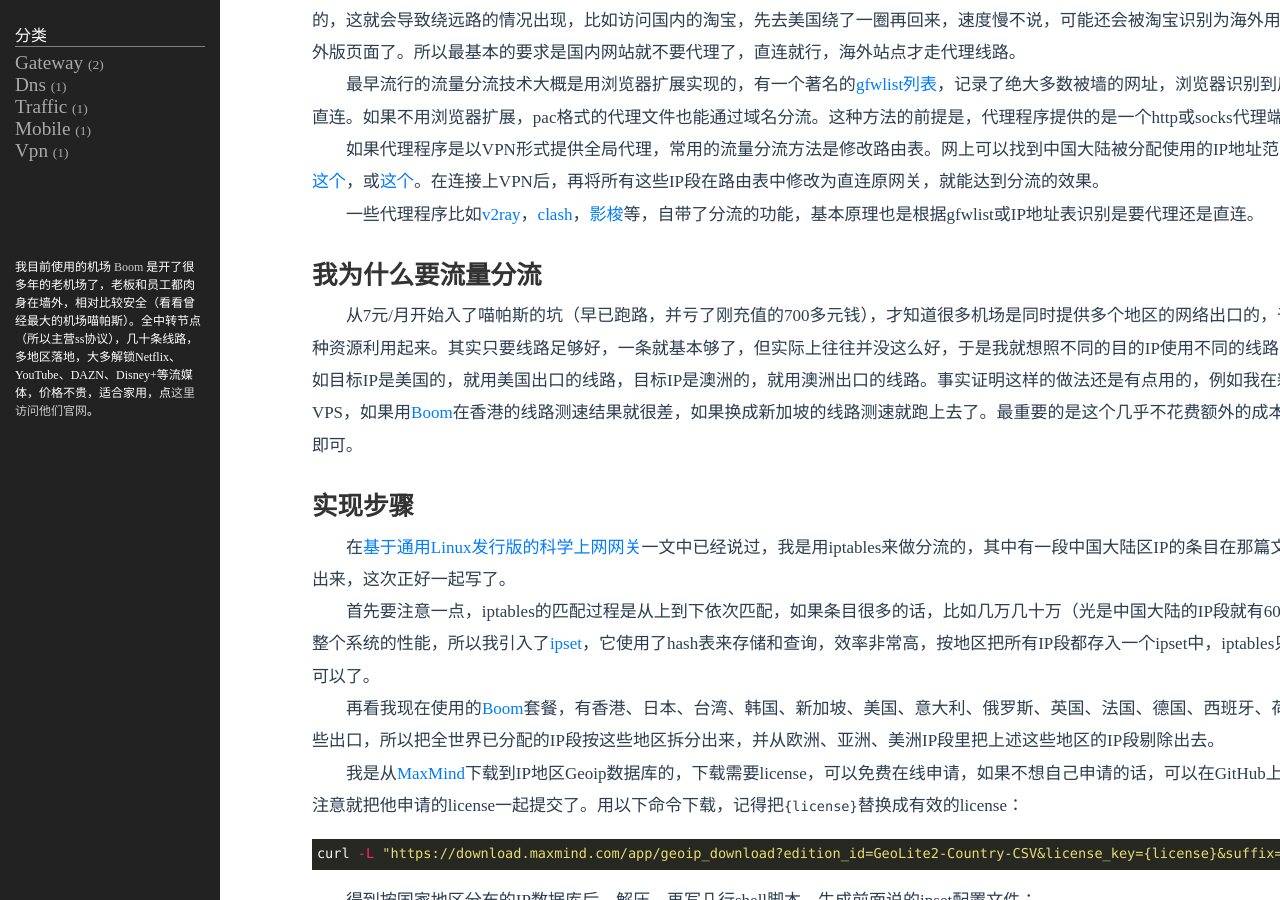
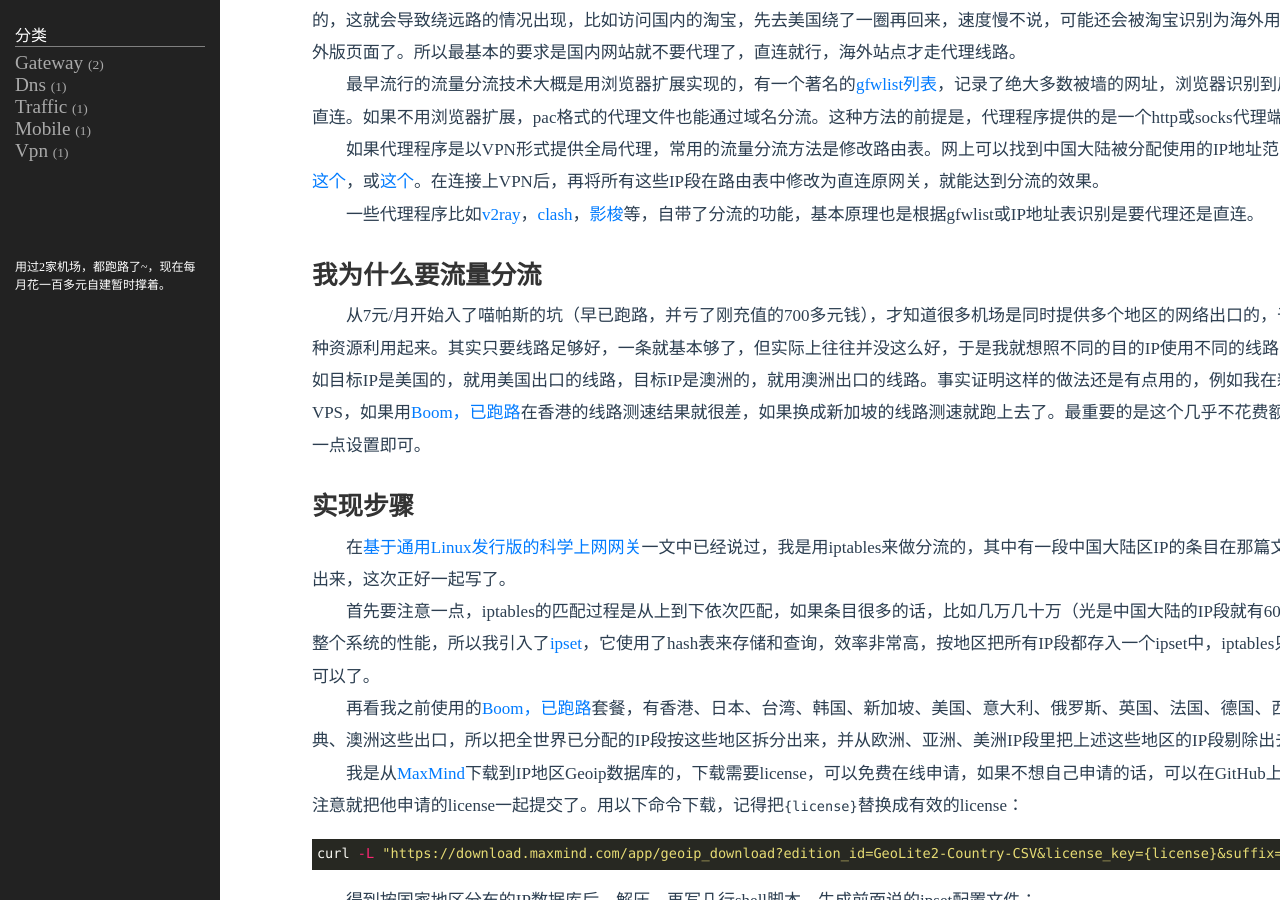
Before and after one commit to missdeer/climbover, a Jekyll site: the page built from _posts/2022-04-29-traffic-diversion.md, in a window 1280 px wide and 900 px high, scrolled down 349 px. Built offline with Jekyll 4.4.1, drawn with Linux system fonts in a browser that asks for light colours; a style sheet for code colours, icons or effects is not loaded; some of the changed text lies outside the part shown.

Commit message:
update boom info

```diff
--- a/_includes/donate.html
+++ b/_includes/donate.html
@@ -1,5 +1,2 @@
 <h1 id="打赏">打赏</h1>
-<p>&emsp;&emsp;如果你觉得本文对你有所帮助，可以考虑通过<a href="https://www.boomssz.com/aff.php?aff=2340">我的推广链接</a>注册和使用<a
-        href="https://www.boomssz.com/aff.php?aff=2340">Boom</a>，我可以从中获得返利。Boom
-    是开了很多年的老机场了，老板和员工都肉身在墙外，相对比较安全（看看曾经最大的机场喵帕斯）。全中转节点（所以主营ss协议），几十条线路，多地区落地，大多解锁Netflix、YouTube、DAZN、Disney+等流媒体，价格不贵，适合家用。
-</p>
+<p>&emsp;&emsp;如果你觉得本文对你有所帮助，心里默默点赞即可~</p>
--- a/_includes/sidebar.html
+++ b/_includes/sidebar.html
@@ -49,8 +49,5 @@
 </div>
 
 <div class="sidebar-item sidebar-footer">
-	<p>我目前使用的机场 <a href="https://www.boomssz.com/aff.php?aff=2340" target="_blank">Boom</a>
-		是开了很多年的老机场了，老板和员工都肉身在墙外，相对比较安全（看看曾经最大的机场喵帕斯）。全中转节点（所以主营ss协议），几十条线路，多地区落地，大多解锁Netflix、YouTube、DAZN、Disney+等流媒体，价格不贵，适合家用，点<a
-			href="https://www.boomssz.com/aff.php?aff=2340" target="_blank">这里访问他们官网</a>。
-	</p>
+	<p>用过2家机场，都跑路了~，现在每月花一百多元自建暂时撑着。</p>
 </div>
--- a/_posts/2022-04-29-traffic-diversion.md
+++ b/_posts/2022-04-29-traffic-diversion.md
@@ -16,7 +16,7 @@ category: traffic
 
 # 我为什么要流量分流
 
-&emsp;&emsp;从7元/月开始入了喵帕斯的坑（早已跑路，并亏了刚充值的700多元钱），才知道很多机场是同时提供多个地区的网络出口的，于是想着怎么把这种资源利用起来。其实只要线路足够好，一条就基本够了，但实际上往往并没这么好，于是我就想照不同的目的IP使用不同的线路的方式来分流，比如目标IP是美国的，就用美国出口的线路，目标IP是澳洲的，就用澳洲出口的线路。事实证明这样的做法还是有点用的，例如我在新加坡买了一个VPS，如果用[Boom](https://www.boomssz.com/aff.php?aff=2340)在香港的线路测速结果就很差，如果换成新加坡的线路测速就跑上去了。最重要的是这个几乎不花费额外的成本，只需要一点设置即可。
+&emsp;&emsp;从7元/月开始入了喵帕斯的坑（早已跑路，并亏了刚充值的700多元钱），才知道很多机场是同时提供多个地区的网络出口的，于是想着怎么把这种资源利用起来。其实只要线路足够好，一条就基本够了，但实际上往往并没这么好，于是我就想照不同的目的IP使用不同的线路的方式来分流，比如目标IP是美国的，就用美国出口的线路，目标IP是澳洲的，就用澳洲出口的线路。事实证明这样的做法还是有点用的，例如我在新加坡买了一个VPS，如果用[Boom，已跑路](https://www.boomssz.com/aff.php?aff=2340)在香港的线路测速结果就很差，如果换成新加坡的线路测速就跑上去了。最重要的是这个几乎不花费额外的成本，只需要一点设置即可。
 
 # 实现步骤
 
@@ -24,7 +24,7 @@ category: traffic
 
 &emsp;&emsp;首先要注意一点，iptables的匹配过程是从上到下依次匹配，如果条目很多的话，比如几万几十万（光是中国大陆的IP段就有6000多条），那会拖慢整个系统的性能，所以我引入了[ipset](https://ipset.netfilter.org/)，它使用了hash表来存储和查询，效率非常高，按地区把所有IP段都存入一个ipset中，iptables只要匹配几个ipset就可以了。
 
-&emsp;&emsp;再看我现在使用的[Boom](https://www.boomssz.com/aff.php?aff=2340)套餐，有香港、日本、台湾、韩国、新加坡、美国、意大利、俄罗斯、英国、法国、德国、西班牙、荷兰、瑞典、澳洲这些出口，所以把全世界已分配的IP段按这些地区拆分出来，并从欧洲、亚洲、美洲IP段里把上述这些地区的IP段剔除出去。
+&emsp;&emsp;再看我之前使用的[Boom，已跑路](https://www.boomssz.com/aff.php?aff=2340)套餐，有香港、日本、台湾、韩国、新加坡、美国、意大利、俄罗斯、英国、法国、德国、西班牙、荷兰、瑞典、澳洲这些出口，所以把全世界已分配的IP段按这些地区拆分出来，并从欧洲、亚洲、美洲IP段里把上述这些地区的IP段剔除出去。
 
 &emsp;&emsp;我是从[MaxMind](https://www.maxmind.com/en/geoip2-precision-country-service)下载到IP地区Geoip数据库的，下载需要license，可以免费在线申请，如果不想自己申请的话，可以在GitHub上搜一个，有些人不注意就把他申请的license一起提交了。用以下命令下载，记得把`{license}`替换成有效的license：
 
```
